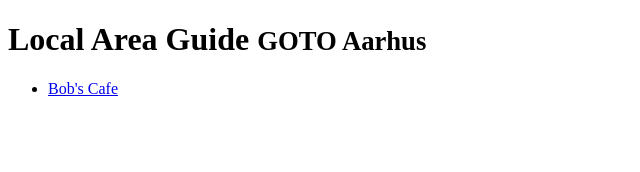
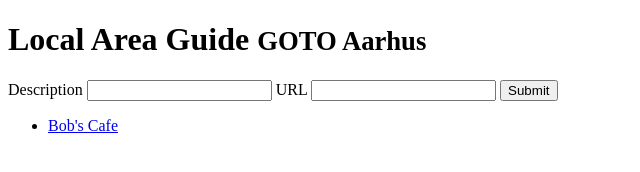
Before and after one commit to tastapod/goto-aarhus-2012, a website: page static/index.html in a window 1280 px wide. Shown: the whole page, without its empty margins (0-640 px from the left). Drawn offline with Linux system fonts and the light colour scheme; no server answers.

Commit message:
[dn] Stub form for adding summary

```diff
--- a/app.js
+++ b/app.js
@@ -12,4 +12,5 @@ app.get('/summaries', function(req, res) {
     ]));
 });
 
+console.log('Listening on http://127.0.0.1:8080');
 app.listen(8080);
--- a/static/index.html
+++ b/static/index.html
@@ -12,6 +12,15 @@ $(function fetchSummaries() {
 </head>
 <body>
 <h1>Local Area Guide <small>GOTO Aarhus</small></h1>
+<section id="new-summary">
+<form action="#">
+    <label for="input-description">Description</label>
+    <input type="text" id="input-description">
+    <label for="input-url">URL</label>
+    <input type="text" id="input-url">
+    <input type="submit">
+</form>
+</section>
 <section id="summary">
     <ul>
         <li><a href="http://bobscafe.dk">Bob's Cafe</a></li>
--- a/static/summary.js
+++ b/static/summary.js
@@ -2,6 +2,8 @@ function addSummaryItem(item) {
     var container = $('#summary ul'),
         itemTemplate = $('#templates .summary-item');
 
+    console.log('Adding url=%s, description=%s',
+        item.url, item.description);
     var newItem = itemTemplate.clone().appendTo(container);
     newItem.find('.url').attr('href', item.url);
     newItem.find('.description').text(item.description);
```
